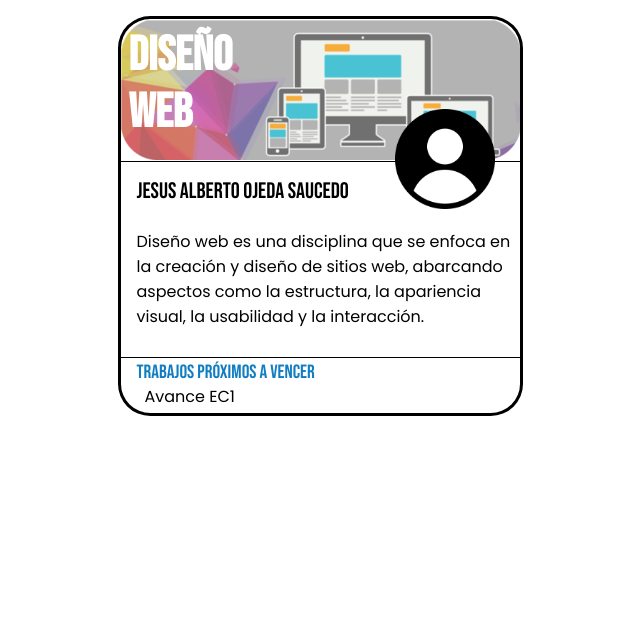
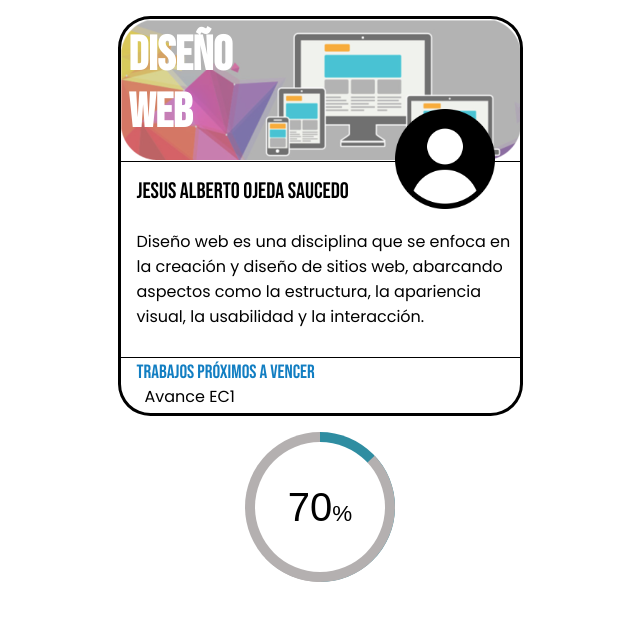
Before and after one commit to brian101016/equipoB-diseno-web, a React (Create React App) app: page / in a window 1280 px wide. Shown: the top 620 px of the page, without its empty margins (320-960 px from the left). Built offline with nearby package versions, Linux system fonts and the light colour scheme.

Commit message:
Barra de progreso

```diff
--- a/src/App.tsx
+++ b/src/App.tsx
@@ -1,5 +1,5 @@
 import Button_Class from "@components/Button_Class";
-
+import Progress_Chart from "@components/Progress_Chart";
 function App() {
   return (
     <div className="App">
@@ -9,6 +9,8 @@ function App() {
         homework="Avance EC1"
         teacherName="JESUS ALBERTO OJEDA SAUCEDO"
       />
+
+      <Progress_Chart percentage="70"></Progress_Chart>
     </div>
   );
 }
--- /dev/null
+++ b/src/components/Progress_Chart.tsx
@@ -0,0 +1,14 @@
+export default function Progress_Chart(props) {
+  return (
+    <>
+      <div className="container-chart">
+        <div className="progress-chart less">
+          <h3>
+            {props.percentage}
+            <span>%</span>
+          </h3>
+        </div>
+      </div>
+    </>
+  );
+}
--- a/src/theme/styles.scss
+++ b/src/theme/styles.scss
@@ -283,3 +283,64 @@ img#iconGoogle {
     }
   }
 }
+
+// ################################################################################################ PROGRESS CHART
+// No esta con SCSS, falta optimización
+$--clr: #2f8da1;
+$--percentaje: 13;
+.container-chart {
+  position: relative;
+  display: flex;
+  justify-content: center;
+  align-items: center;
+  flex-wrap: wrap;
+  gap: 40px;
+}
+.container-chart .progress-chart {
+  position: relative;
+  width: 150px;
+  height: 150px;
+  border-radius: 50%;
+  color: #ffffff;
+  background: #b4b0b0 linear-gradient(to right, transparent 50%, $--clr 0);
+}
+.container-chart h3 {
+  position: absolute;
+  top: 50%;
+  left: 50%;
+  transform: translate(-50%, -50%);
+  font-size: 2.5rem;
+  z-index: 1;
+  font-weight: 500;
+}
+.container-chart .progress-chart h3 span {
+  font-size: 1.4rem;
+  font-weight: 400;
+}
+
+.container-chart .progress-chart::before {
+  content: "";
+  display: block;
+  height: 100%;
+  margin-left: 50%;
+  transform-origin: left;
+  border-radius: 0 100% 100% 0/50%;
+}
+
+.container-chart .progress-chart::after {
+  content: "";
+  position: absolute;
+  inset: 10px;
+  border-radius: 50%;
+  background: #ffffff;
+}
+
+.container-chart .progress-chart::before {
+  background: $--clr;
+  transform: rotate(calc((($--percentaje - 50) * 0.01turn)));
+}
+
+.container-chart .progress-chart.less::before {
+  background-color: #b4b0b0;
+  transform: rotate(calc((($--percentaje - 0) * 0.01turn)));
+}
```
